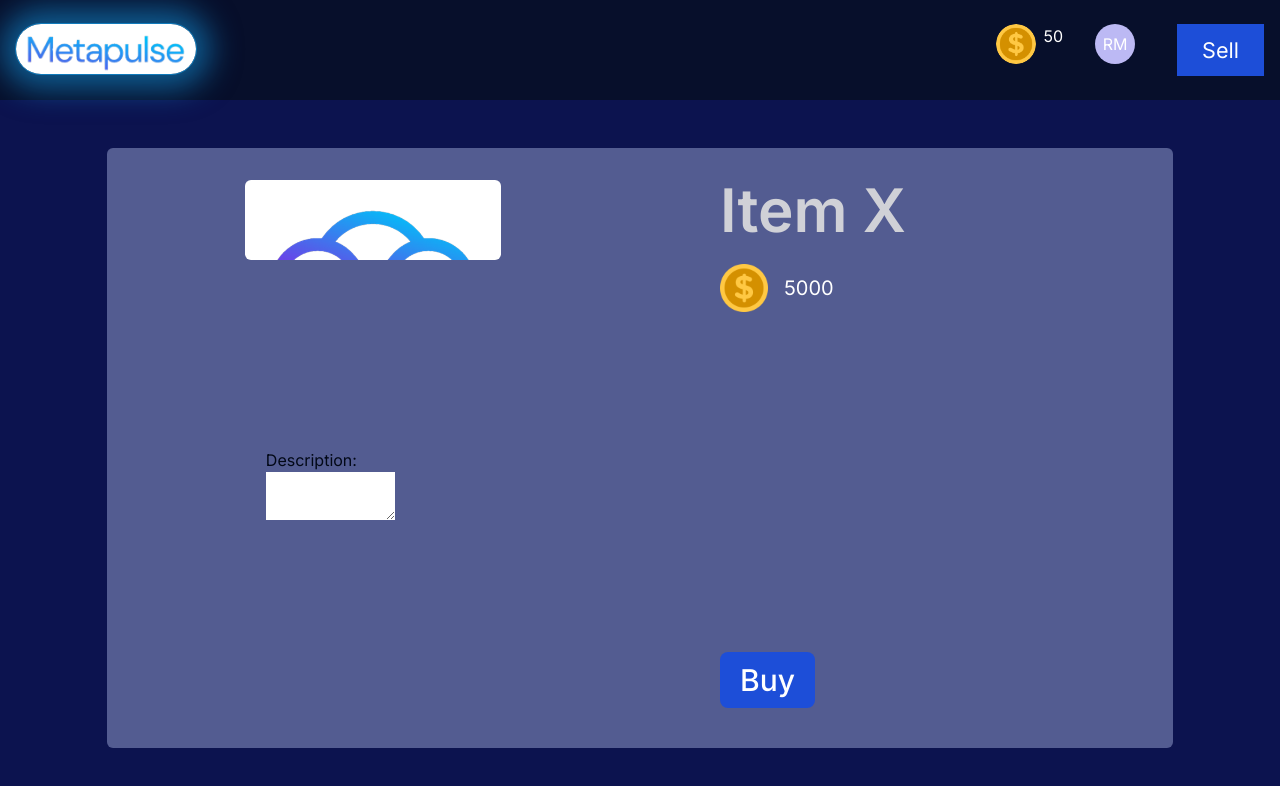
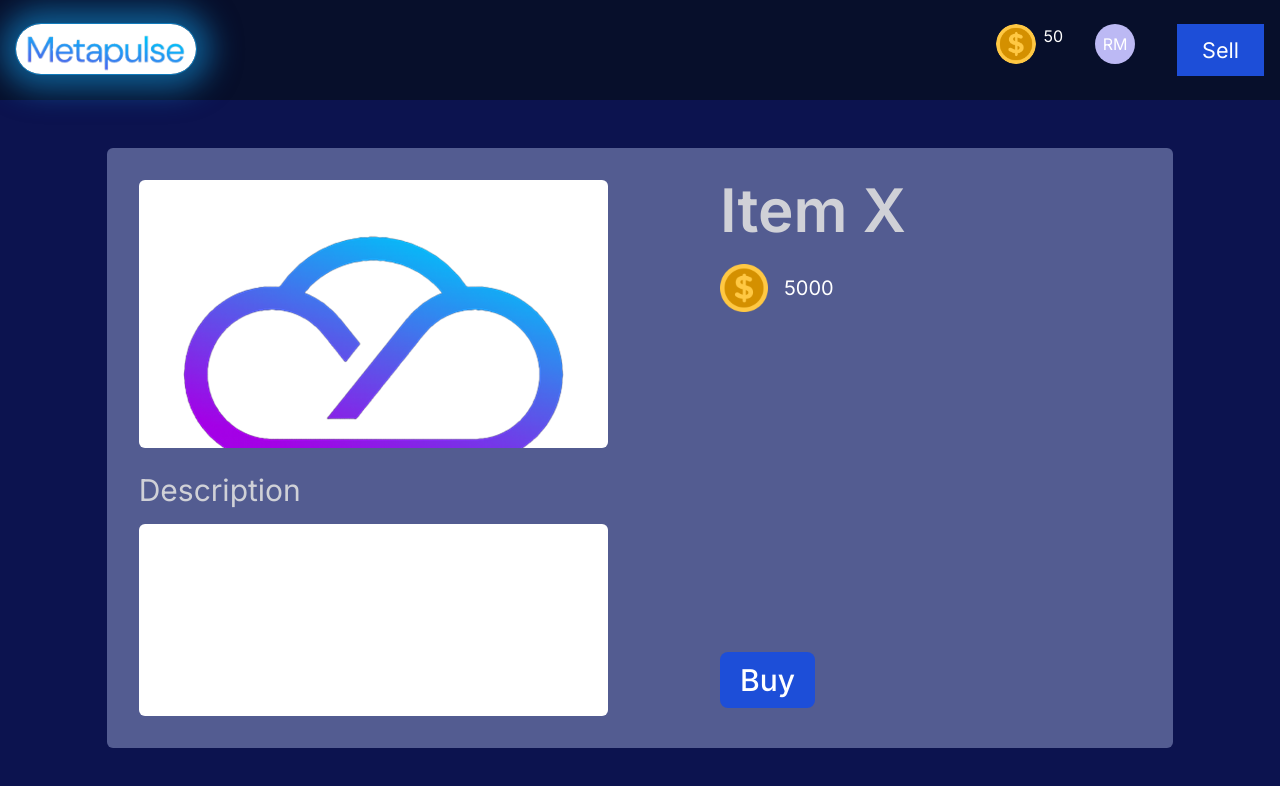
Before and after one commit to RitaMonreal/Frontend-Metapulse, a Next.js app: page /itemview in a window 1280 px wide. Shown: the top 786 px of the page. Built offline with nearby package versions, Linux system fonts and the light colour scheme.

Commit message:
itemView listo

```diff
--- a/app/itemview/page.tsx
+++ b/app/itemview/page.tsx
@@ -1,6 +1,6 @@
 import Navbarr from '../components/navbarR';
 
-const ItemViewPAge = () => {
+const ItemViewPage = () => {
   return (
     <div className="bg-backgroundBlue h-screen w-screen flex flex-col mx-auto p-0">
       <Navbarr />
@@ -9,14 +9,24 @@ const ItemViewPAge = () => {
         <div className="w-1/2 flex flex-col p-8">
           {/* Imagen item */}
           <div className="h-1/2 mx-auto">
-            <div className="w-64 h-20 rounded-md overflow-hidden">
+            <div className="h-full rounded-md overflow-hidden">
               <img src="/images/logo_metapulse.png" alt="Imagen item" />
             </div>
           </div>
           {/* Descripcion item */}
-          <div className="h-1/2 mx-auto flex flex-col">
-            <label htmlFor="descripcionItem">Description:</label>
-            <textarea className="w-3/5" id="descripcionItem"></textarea>
+          <div className="h-1/2 w-full mx-auto flex flex-col mt-6 gap-4">
+            <label
+              htmlFor="descripcionItem"
+              className="text-textGray text-3xl "
+            >
+              Description
+            </label>
+            <div className="w-full h-full">
+              <textarea
+                id="descripcionItem"
+                className="w-full h-full rounded-md resize-none"
+              ></textarea>
+            </div>
           </div>
         </div>
         {/* Lado derecho */}
@@ -55,4 +65,4 @@ const ItemViewPAge = () => {
   );
 };
 
-export default ItemViewPAge;
+export default ItemViewPage;
```
